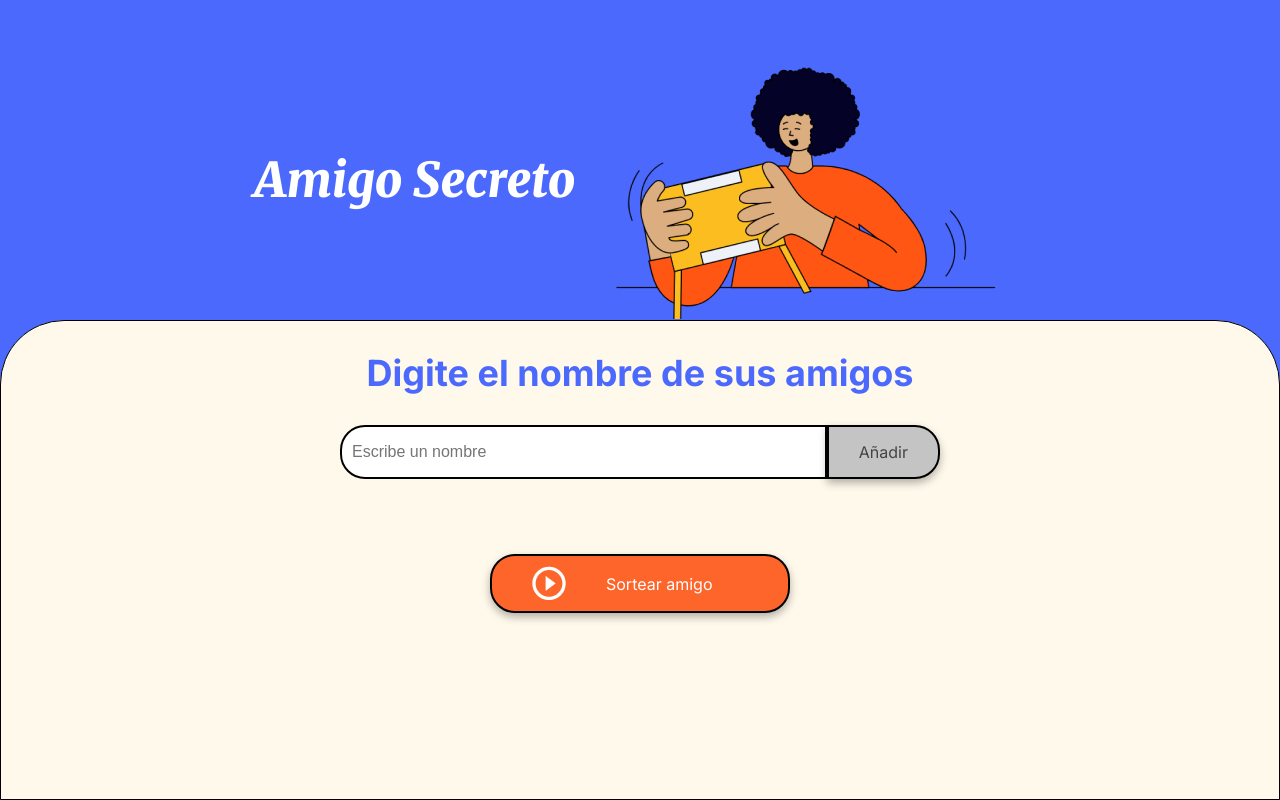
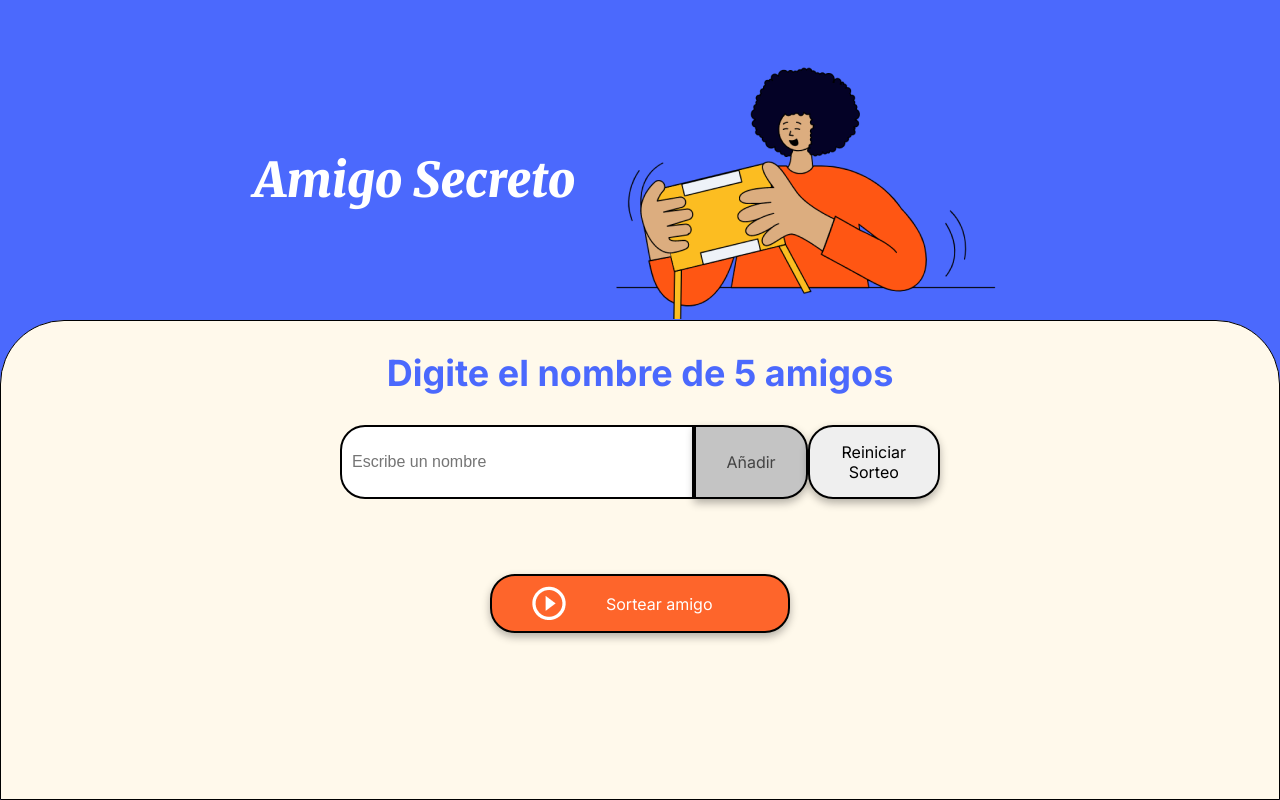
Before and after one commit to DianaFori/challenge-amigo-secreto_esp-main, a plain HTML site: page index.html in a window 1280 px wide. Drawn offline with Linux system fonts and the light colour scheme.

Commit message:
crear nueva linea y modificar nombre

```diff
--- a/index.html
+++ b/index.html
@@ -18,10 +18,11 @@
         </header>
 
         <section class="input-section">
-            <h2 class="section-title">Digite el nombre de sus amigos</h2>
+            <h2 class="section-title">Digite el nombre de 5 amigos</h2>
             <div class="input-wrapper">
                 <input type="text" id="amigo" class="input-name" placeholder="Escribe un nombre">
                 <button class="button-add" onclick="agregarAmigo()">Añadir</button>
+                <button onclick="reiniciarSorteo()">Reiniciar Sorteo</button>
             </div>
 
             <ul id="listaAmigos" class="name-list" aria-labelledby="listaAmigos" role="list"></ul>
```
